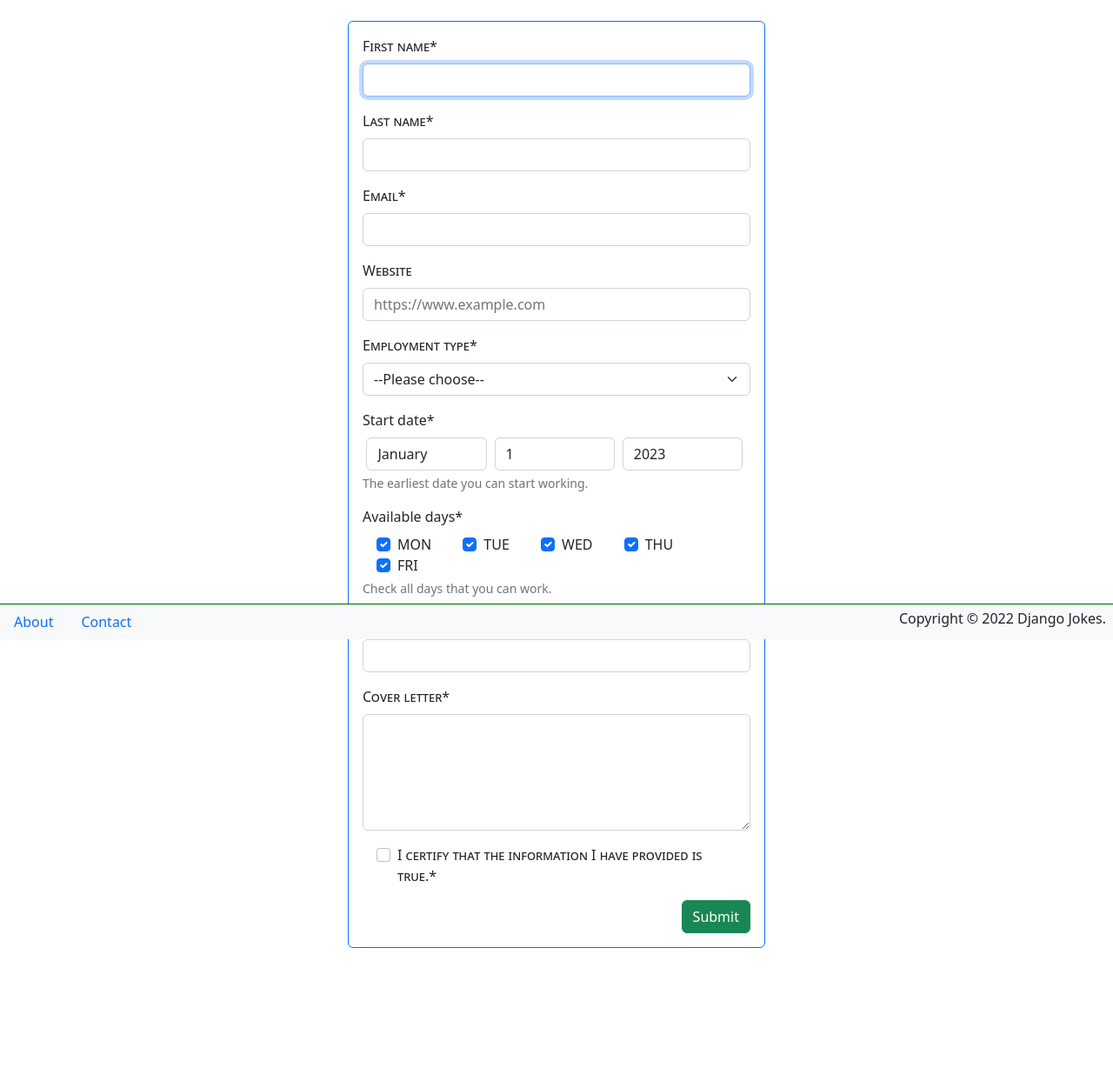
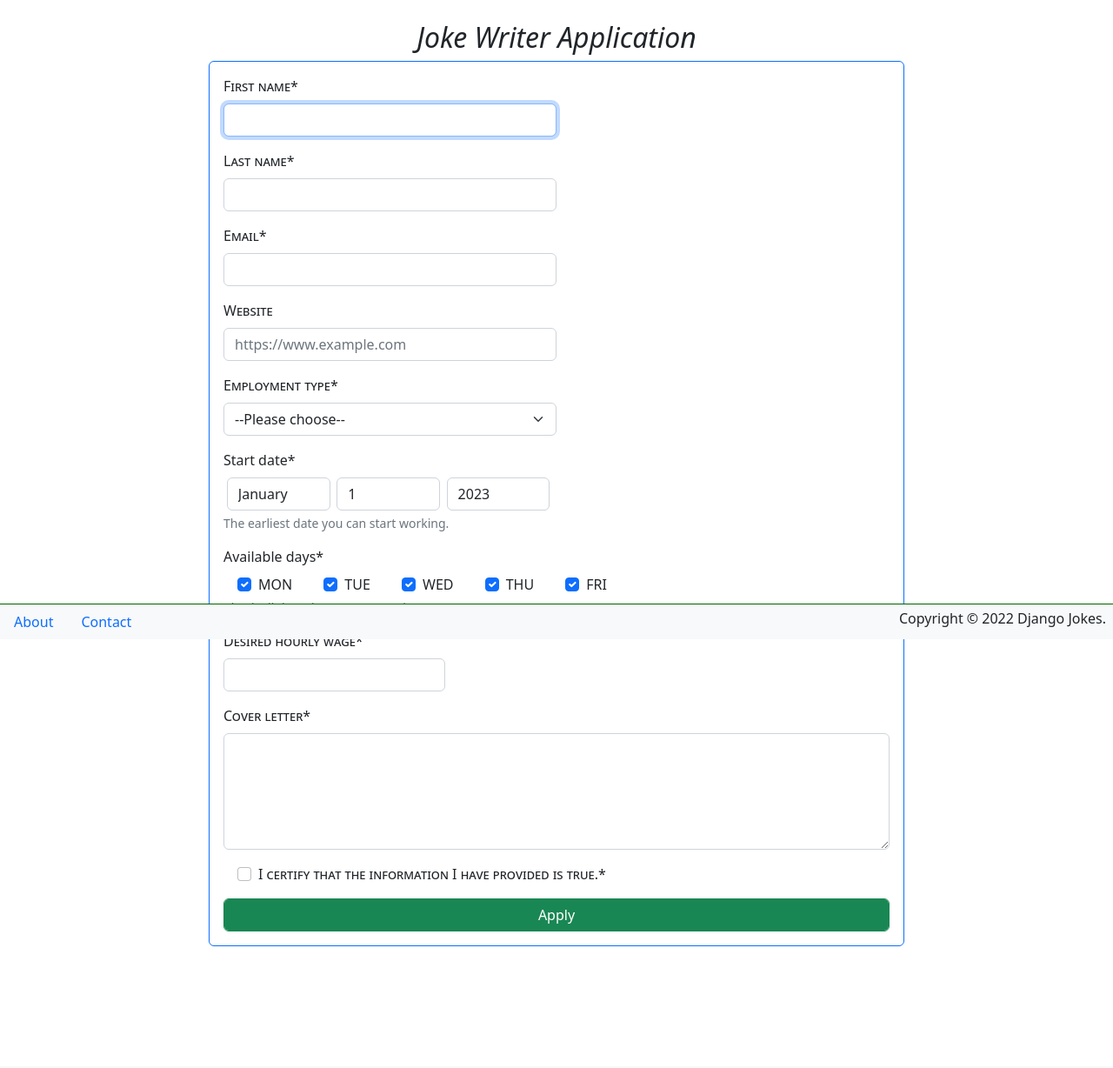
Before and after one commit to monrow69/djangojokes.com, a Django app: page /jobs/job-app/ in a window 1280 px wide. Shown: the part 65-1293 px from the top of the page at 87% size. After the commit the page ends 1153 px from the top, so only its background shows below. Run offline with Django 4.2, Linux system fonts and the light colour scheme; some libraries are stand-ins or nearby versions.

Commit message:
Project changes

```diff
--- a/templates/jobs/joke_writer.html
+++ b/templates/jobs/joke_writer.html
@@ -1,14 +1,47 @@
 {% extends "_base.html" %}
 {% load crispy_forms_tags %}
 
-{% block title %}Add/Update Joke{% endblock %}
+{% block title %}Job Application: Joke Writer{% endblock %}
 {% block main %}
-  <div class="card border-primary m-auto mb-3 p-3"
-    style="max-width: 30rem">
-      <form method="post">
-        {% csrf_token %}
-        {{ form|crispy }}
-        <button class="btn btn-success float-end">Submit</button>
-      </form>
+  <h2 class="text-center">Joke Writer Application</h2>
+  <div class="card border-primary m-auto mb-3 p-3" style="max-width: 50rem">
+    <form method="post">
+      {% csrf_token %}
+      <div class="form-row">
+        <div class="form-group col-md-6 mb-0">
+          {{ form.first_name|as_crispy_field }}
+        </div>
+        <div class="form-group col-md-6 mb-0">
+          {{ form.last_name|as_crispy_field }}
+        </div>
+      </div>
+      <div class="form-row">
+        <div class="form-group col-md-6 mb-0">
+          {{ form.email|as_crispy_field }}
+        </div>
+        <div class="form-group col-md-6 mb-0">
+          {{ form.website|as_crispy_field }}
+        </div>
+      </div>
+      <div class="form-row">
+        <div class="form-group col-md-6 mb-0">
+          {{ form.employment_type|as_crispy_field }}
+        </div>
+        <div class="form-group col-md-6 mb-0">
+          {{ form.start_date|as_crispy_field }}
+        </div>
+      </div>
+      <div class="form-row">
+        <div class="form-group col-md-8 mb-0">
+          {{ form.available_days|as_crispy_field  }}
+        </div>
+        <div class="form-group col-md-4 mb-0">
+          {{ form.desired_hourly_wage|as_crispy_field }}
+        </div>
+      </div>
+      {{ form.cover_letter|as_crispy_field }}
+      {{ form.confirmation|as_crispy_field }}
+      <button class="form-control btn btn-success">Apply</button>
+    </form>
   </div>
 {% endblock %}
```
Also changed, not shown: static/images/css/main.css (indentation only).
